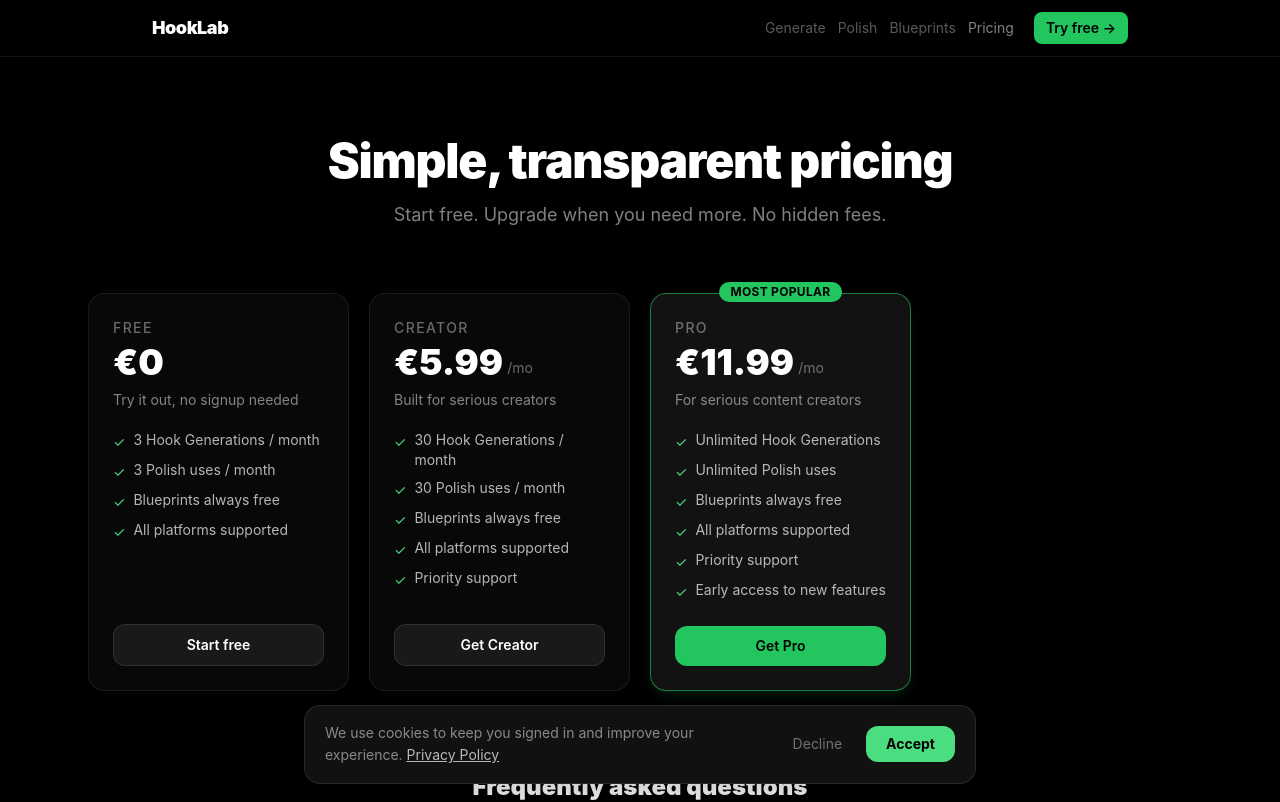
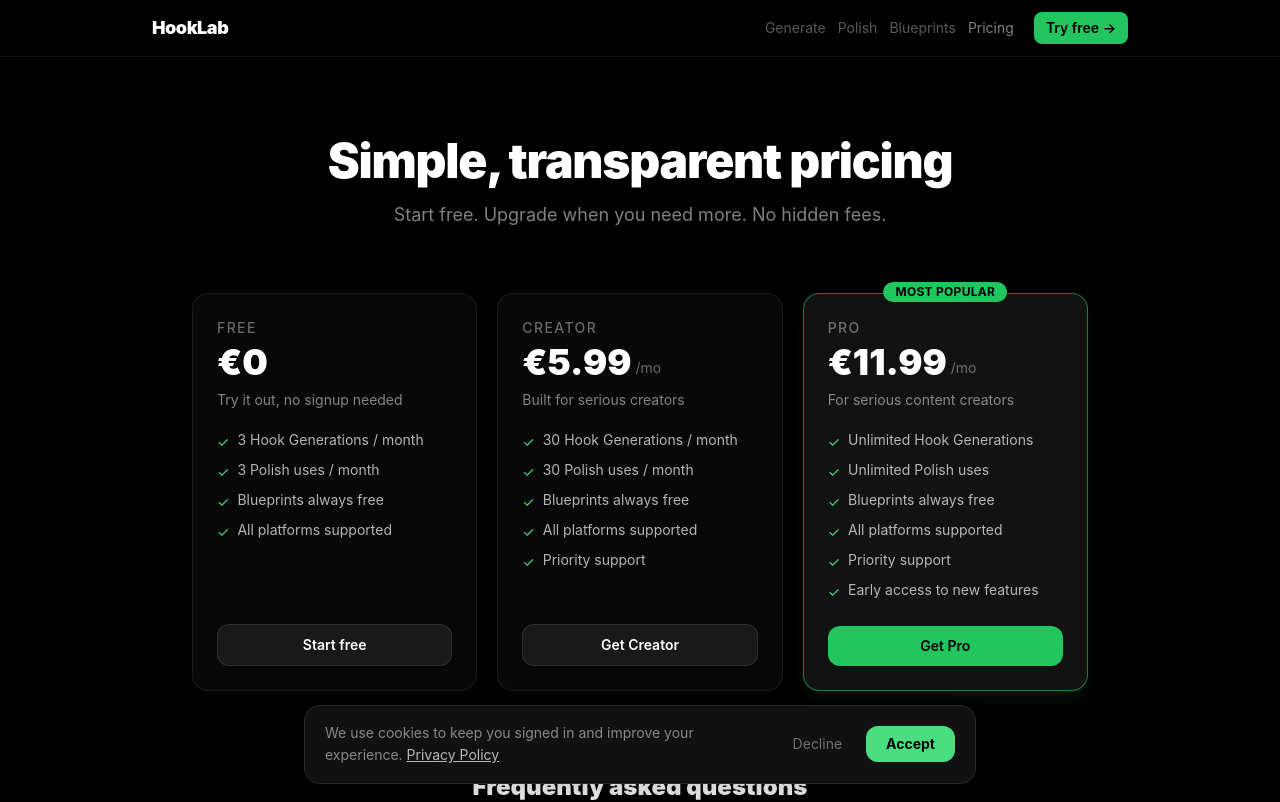
Before and after one commit to sanadkam/Hook-Generator-, a Next.js app in the folder viral-hook-tester/: page /pricing in a window 1280 px wide. Shown: the top 802 px of the page. Built offline with nearby package versions, Linux system fonts and the light colour scheme; no server answers.

Commit message:
Fix pricing grid layout: center 3 plans with correct column count

```diff
--- a/viral-hook-tester/pages/pricing.js
+++ b/viral-hook-tester/pages/pricing.js
@@ -187,7 +187,7 @@ export default function Pricing() {
         </div>
 
         {/* Plans grid */}
-        <div className="grid grid-cols-1 sm:grid-cols-2 lg:grid-cols-4 gap-5 mb-20">
+        <div className="grid grid-cols-1 sm:grid-cols-3 gap-5 mb-20 max-w-4xl mx-auto">
           {PLANS.map(plan => (
             <div
               key={plan.name}
```
